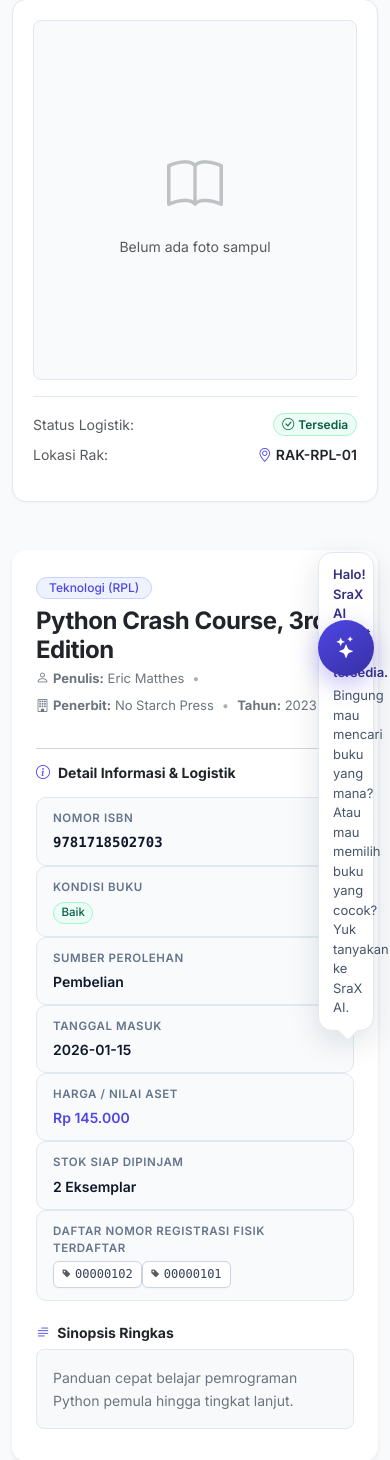
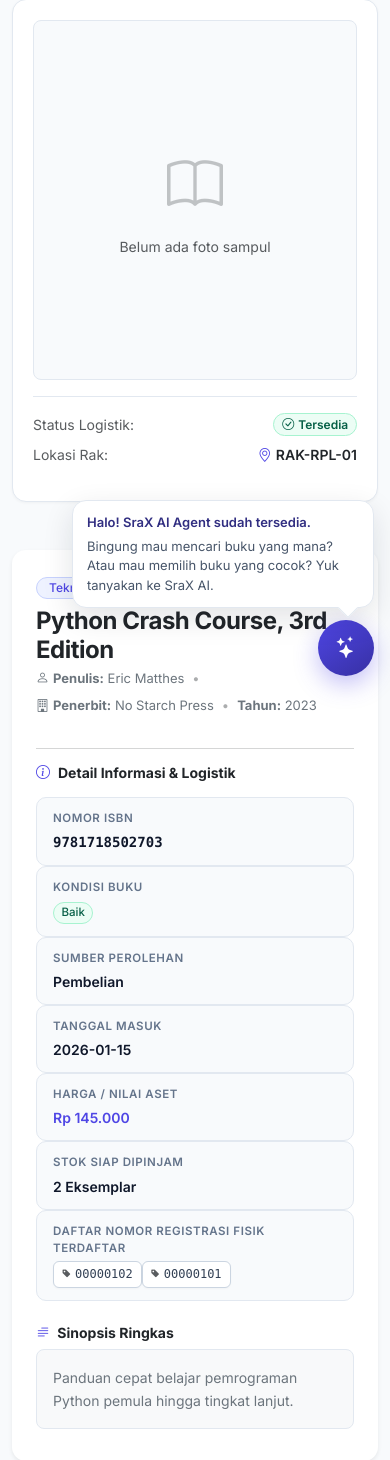
Before and after one commit to Yusraaaja/sistem-perpustakaan, a Flask app: page /buku/1 in a window 390 px wide. Shown: the part 152-1612 px from the top of the page. Run offline with Flask 3, Linux system fonts and the light colour scheme; data comes from the database, SQL or seed files in the repository; some libraries are stand-ins or nearby versions.

Commit message:
feat(ai): polish srax idle bubble sizing and interaction

```diff
--- a/templates/layout.html
+++ b/templates/layout.html
@@ -432,7 +432,9 @@
             position: absolute;
             right: 0;
             bottom: calc(56px + 12px);
-            max-width: min(280px, calc(100vw - 96px));
+            width: min(340px, 100vw - 96px);
+            max-width: calc(100vw - 96px);
+            z-index: 2;
             background: #FFFFFF;
             color: #0F172A;
             border: 1px solid #E2E8F0;
@@ -441,7 +443,6 @@
             font-size: 0.8125rem;
             line-height: 1.5;
             box-shadow: 0 10px 30px rgba(15, 23, 42, 0.12);
-            position: relative;
             opacity: 0;
             transform: translateY(8px);
             visibility: hidden;
@@ -689,9 +690,9 @@
         .srax-ai-form .form-control {
             min-height: 42px;
         }
-        #sraxAiSendBtn {
+        #aiSendBtn {
             min-width: 44px;
-            min-height: 42px;
+            min-height: 44px;
         }
 
         .ai-loading-dots span {
@@ -722,7 +723,8 @@
                 max-height: none;
             }
             .srax-ai-bubble {
-                max-width: min(260px, calc(100vw - 88px));
+                width: calc(100vw - 88px);
+                max-width: calc(100vw - 88px);
             }
         }
 
@@ -1271,8 +1273,11 @@
             const firstDelay = seen ? 180000 : (prefersReducedMotion() ? 200 : 700);
             setTimeout(function() {
                 if (panelOpen) return;
+                let count = 0;
+                try { count = parseInt(sessionStorage.getItem(STORAGE_BUBBLE_COUNT) || '0', 10) || 0; } catch (e) {}
+                if (count >= 2) return;
                 showBubble();
-                try { sessionStorage.setItem(STORAGE_BUBBLE_COUNT, '1'); } catch (e) {}
+                try { sessionStorage.setItem(STORAGE_BUBBLE_COUNT, String(seen ? Math.max(2, count + 1) : 1)); } catch (e) {}
             }, firstDelay);
             if (!seen) {
                 bubbleReturnTimer = setTimeout(function() {
```
